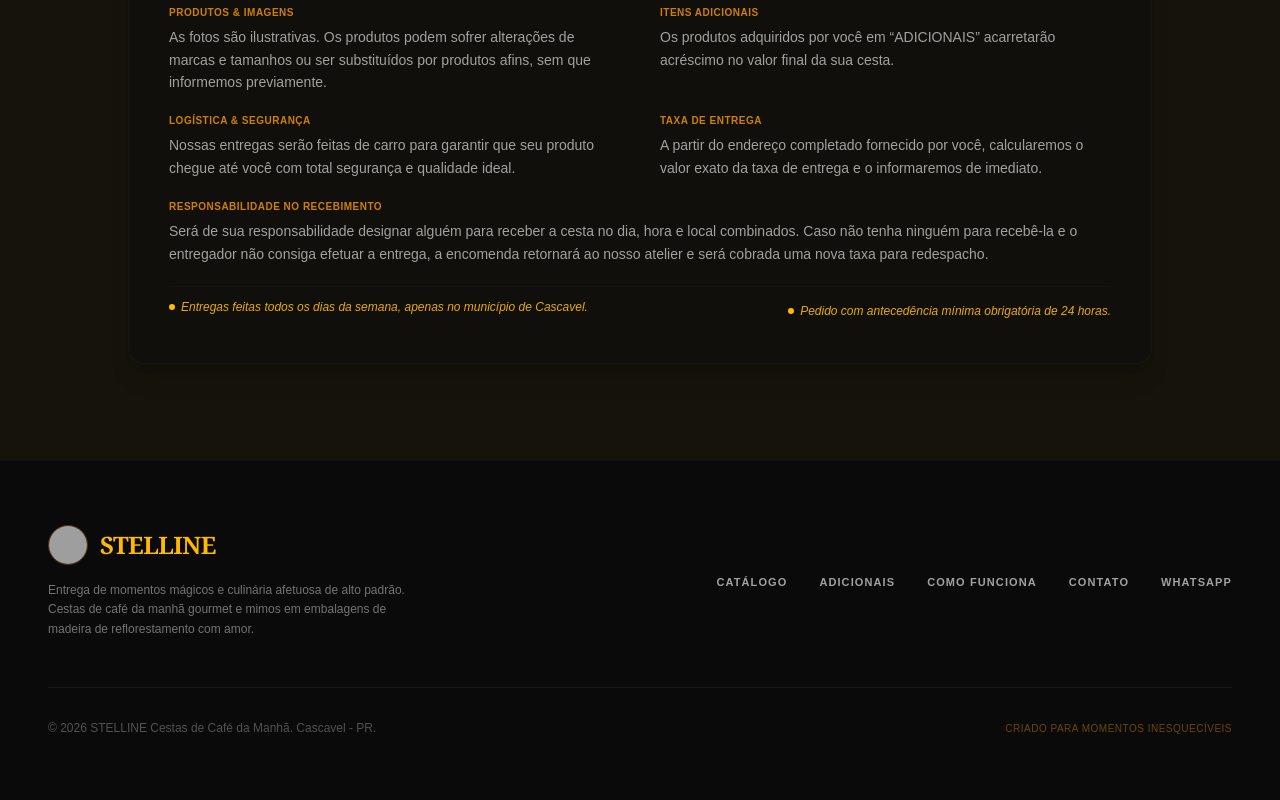
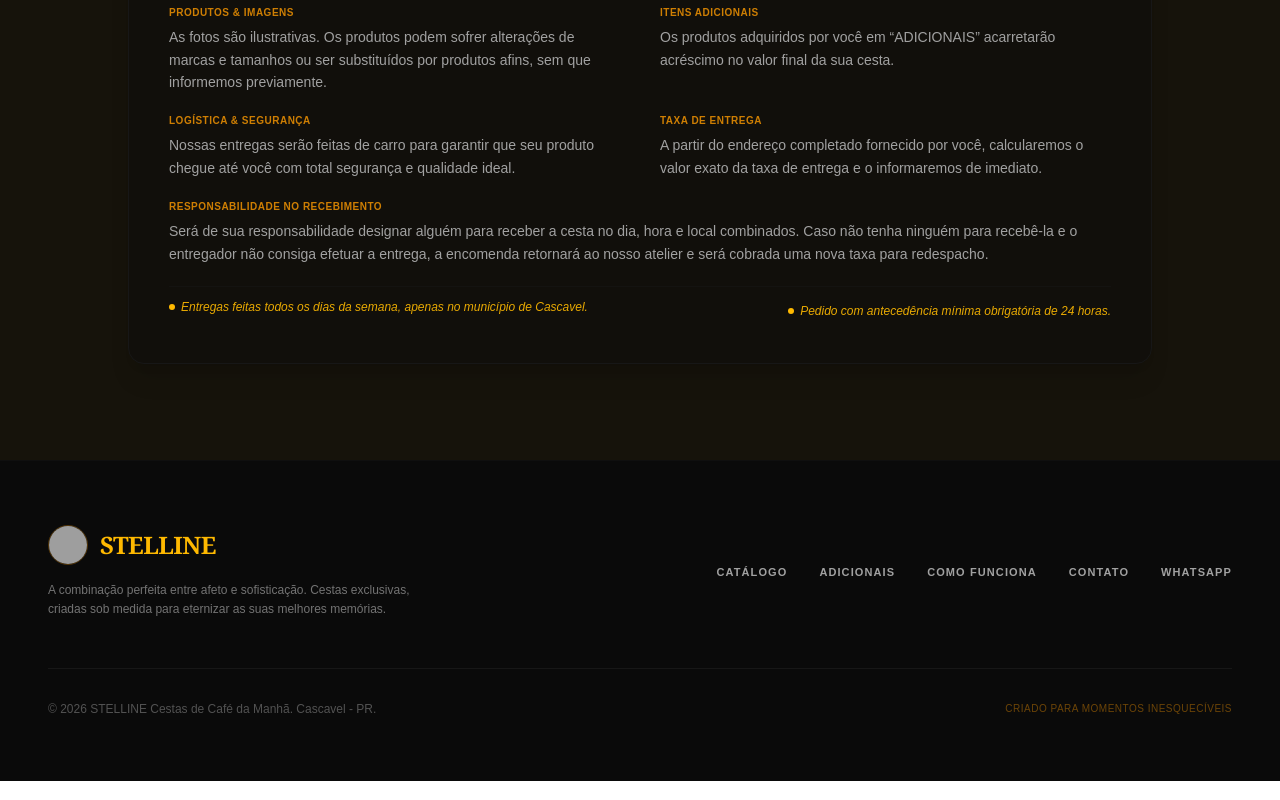
Before and after one commit to WilsonMSouza/Stelline-Cestas, a React (Vite) app: page / in a window 1280 px wide. Shown: the part 5224-6024 px from the top of the page. Built offline with nearby package versions, Linux system fonts and the light colour scheme; grey boxes are pictures that could not be loaded.

Commit message:
style: update brand mission statement in footer
Refine the brand description to better reflect the artisanal luxury positioning of the company.

```diff
--- a/src/App.tsx
+++ b/src/App.tsx
@@ -559,7 +559,7 @@ export default function App() {
                 </span>
               </div>
               <p className="text-xs text-neutral-500 leading-relaxed font-sans max-w-sm">
-                Entrega de momentos mágicos e culinária afetuosa de alto padrão. Cestas de café da manhã gourmet e mimos em embalagens de madeira de reflorestamento com amor.
+                A combinação perfeita entre afeto e sofisticação. Cestas exclusivas, criadas sob medida para eternizar as suas melhores memórias.
               </p>
             </div>
 
```
